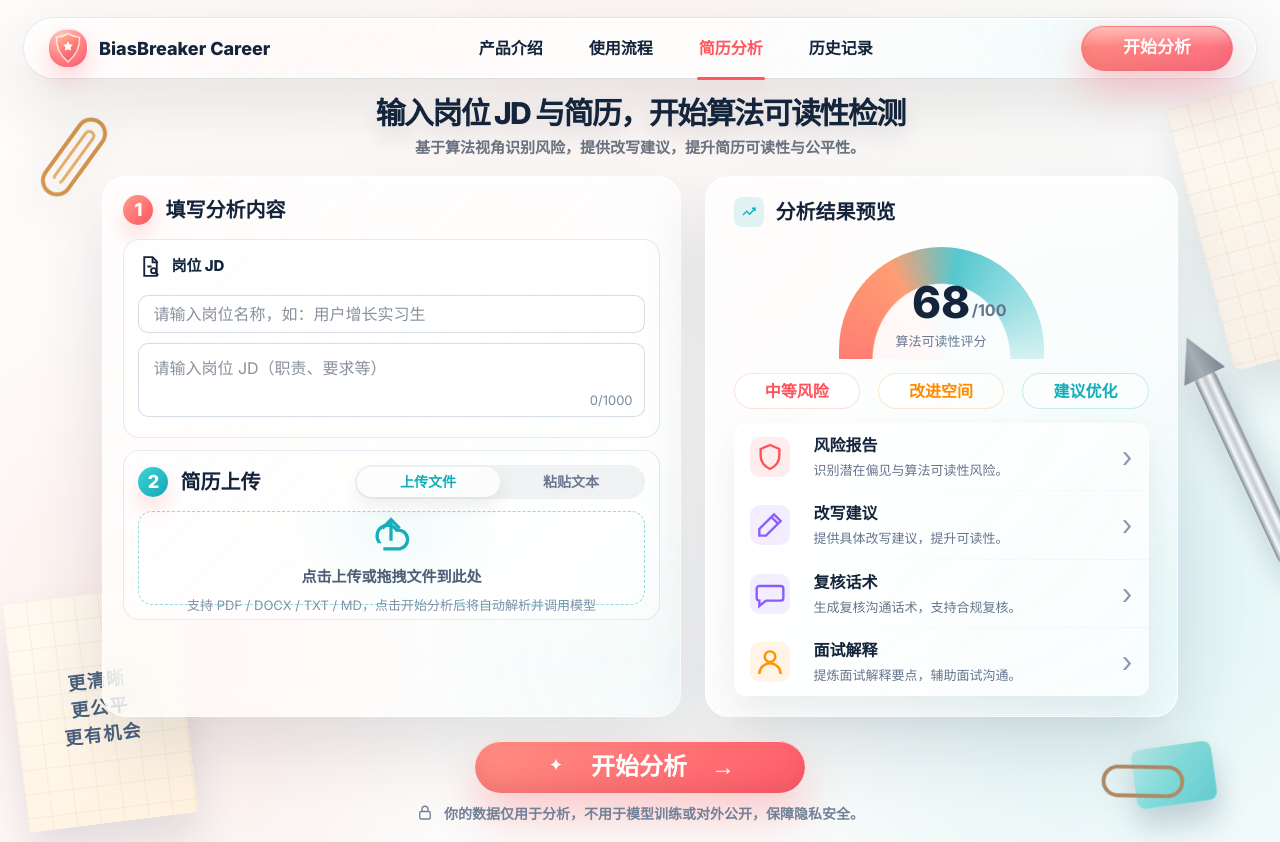
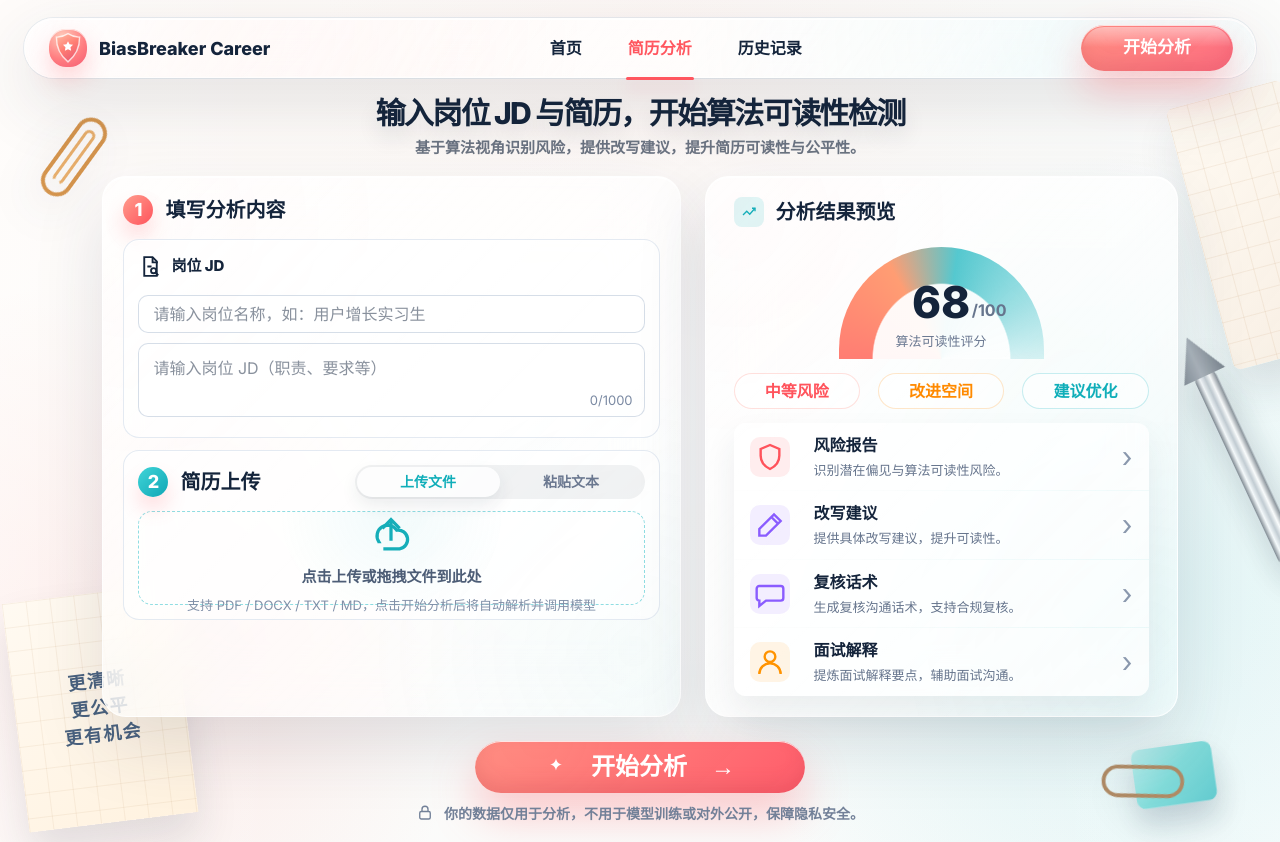
Before and after one commit to RunnerQuan/BiasBreaker-Career, a Next.js app in the folder frontend/: page /analyze in a window 1280 px wide. Built offline with nearby package versions, Linux system fonts and the light colour scheme.

Commit message:
Simplify main navigation items

```diff
--- a/frontend/components/AppNav.tsx
+++ b/frontend/components/AppNav.tsx
@@ -3,12 +3,11 @@
 import Link from "next/link";
 
 type AppNavProps = {
-  active?: "intro" | "flow" | "analyze" | "history";
+  active?: "home" | "analyze" | "history";
 };
 
 const navItems = [
-  { key: "intro", label: "产品介绍", href: "/#intro" },
-  { key: "flow", label: "使用流程", href: "/#flow" },
+  { key: "home", label: "首页", href: "/" },
   { key: "analyze", label: "简历分析", href: "/analyze" },
   { key: "history", label: "历史记录", href: "/history" }
 ] as const;
```
